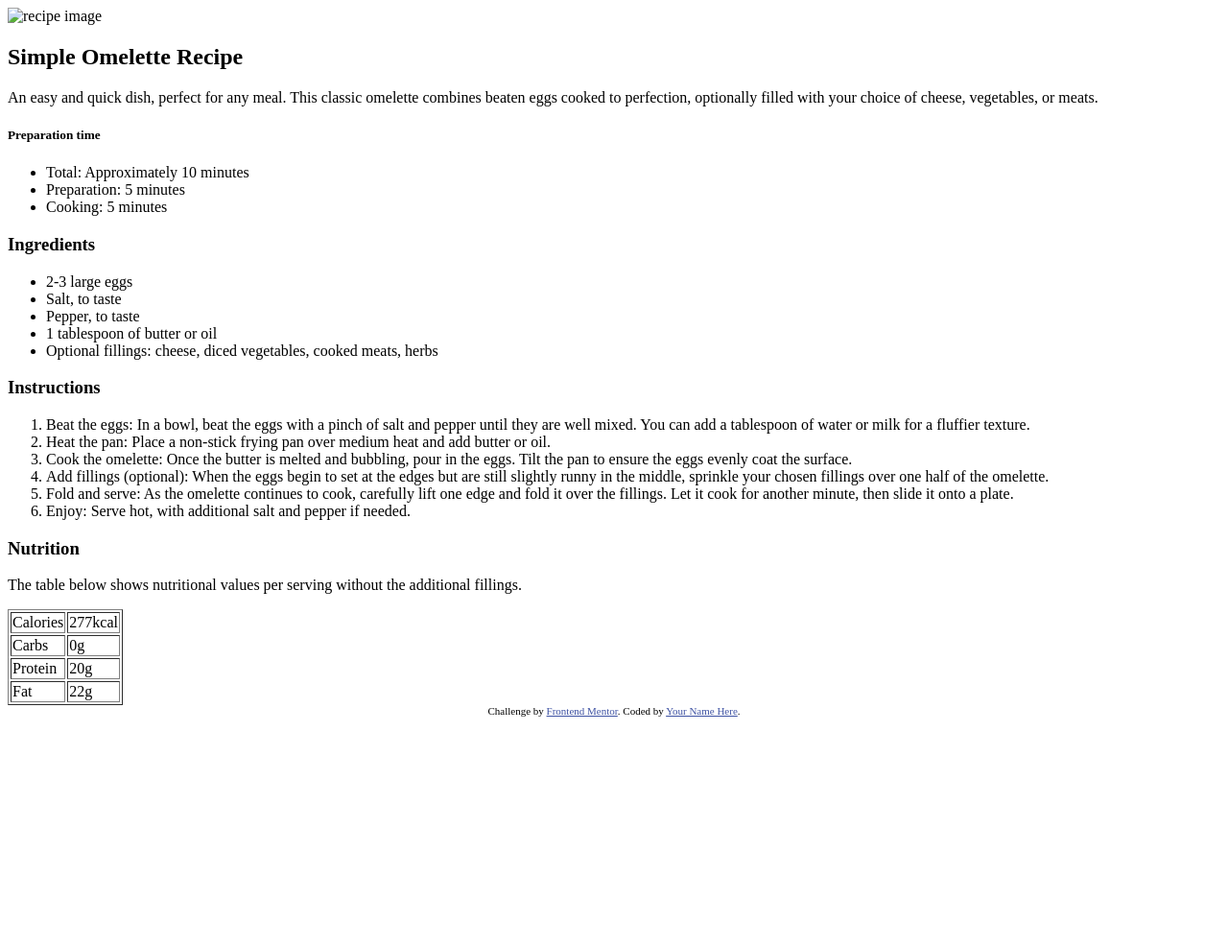
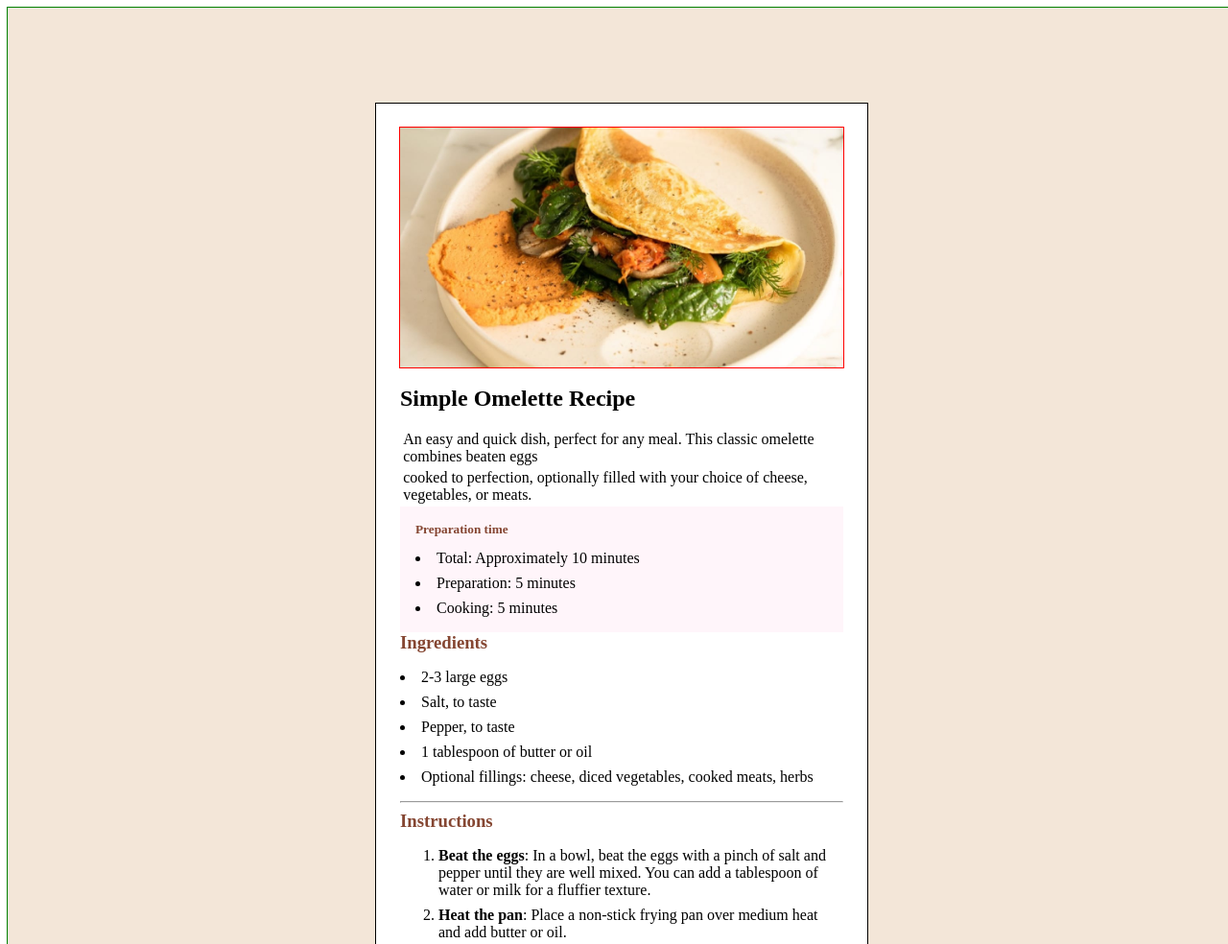
Before and after one commit to Tonye-Onuoha/Recipe-Page, a plain HTML site: page index.html in a window 1280 px wide. Shown: the top 984 px of the page at 96% size. Before the commit the page ends 800 px from the top, so only its background shows below. Drawn offline with Linux system fonts and the light colour scheme.

Commit message:
Added CSS file and modified index.html file

```diff
--- /dev/null
+++ b/css/styles.css
@@ -0,0 +1,78 @@
+html {
+    width: 100%;
+}
+
+body {
+    width: 100%;
+    height: 1500px;
+    font-size: 16px;
+}
+main {
+    width: 100%;
+    height: 100%;
+    background-color: hsl(30, 54%, 90%);
+    outline: 1px solid green;
+    display: flex;
+    justify-content: center;
+    align-items: center;
+}
+
+h3,
+h5 {
+    color: hsl(14, 45%, 36%);
+    margin: 0;
+}
+
+p {
+    margin: 0.2em;
+}
+
+.container {
+    background-color: hsl(0, 0%, 100%);
+    width: 40%;
+    outline: 1px solid #000000;
+    padding: 25px;
+    box-sizing: border-box;
+}
+
+.image-container {
+    outline: 1px solid red;
+    height: 250px;
+}
+
+img {
+    width: 100%;
+    height: 100%;
+    object-fit: cover;
+}
+
+.preparation-container {
+    padding: 1em;
+    box-sizing: border-box;
+    background-color: hsl(330, 100%, 98%);
+}
+
+.preparation-container > h5 {
+    margin-bottom: 1em;
+}
+
+.preparation-list {
+    list-style-position: inside;
+    margin: 0;
+    padding: 0;
+}
+
+.preparation-list li:last-child {
+    margin-bottom: 0;
+}
+
+.preparation-list li,
+.ingredients-list li,
+.instructions-list li {
+    margin-bottom: 0.5em;
+}
+
+.ingredients-list {
+    list-style-position: inside;
+    padding: 0;
+}
--- a/index.html
+++ b/index.html
@@ -6,6 +6,7 @@
     <!-- displays site properly based on user's device -->
 
     <link rel="icon" type="image/png" sizes="32x32" href="./assets/images/favicon-32x32.png" />
+    <link rel="stylesheet" href="css/styles.css" type="text/css" />
 
     <title>Frontend Mentor | Recipe page</title>
 
@@ -24,15 +25,13 @@
     <main>
       <div class="container">
         <div class="image-container">
-          <img src="#" alt="recipe image" />
+          <img src="assets/images/image-omelette.jpeg" alt="recipe image" />
         </div>
         <div class="description">
           <h2>Simple Omelette Recipe</h2>
-          <p>
-            An easy and quick dish, perfect for any meal. This classic omelette combines beaten eggs cooked to
-            perfection, optionally filled with your choice of cheese, vegetables, or meats.
-          </p>
-          <div class="preparation">
+          <p>An easy and quick dish, perfect for any meal. This classic omelette combines beaten eggs</p>
+          <p>cooked to perfection, optionally filled with your choice of cheese, vegetables, or meats.</p>
+          <div class="preparation-container">
             <h5>Preparation time</h5>
             <ul class="preparation-list">
               <li>Total: Approximately 10 minutes</li>
@@ -51,29 +50,31 @@
             <li>Optional fillings: cheese, diced vegetables, cooked meats, herbs</li>
           </ul>
         </div>
+        <hr />
         <div class="instructions">
           <h3>Instructions</h3>
           <ol class="instructions-list">
             <li>
-              Beat the eggs: In a bowl, beat the eggs with a pinch of salt and pepper until they are well mixed. You can
-              add a tablespoon of water or milk for a fluffier texture.
+              <b>Beat the eggs</b>: In a bowl, beat the eggs with a pinch of salt and pepper until they are well mixed.
+              You can add a tablespoon of water or milk for a fluffier texture.
             </li>
-            <li>Heat the pan: Place a non-stick frying pan over medium heat and add butter or oil.</li>
+            <li><b>Heat the pan</b>: Place a non-stick frying pan over medium heat and add butter or oil.</li>
             <li>
               Cook the omelette: Once the butter is melted and bubbling, pour in the eggs. Tilt the pan to ensure the
               eggs evenly coat the surface.
             </li>
             <li>
-              Add fillings (optional): When the eggs begin to set at the edges but are still slightly runny in the
-              middle, sprinkle your chosen fillings over one half of the omelette.
+              <b>Add fillings (optional)</b>: When the eggs begin to set at the edges but are still slightly runny in
+              the middle, sprinkle your chosen fillings over one half of the omelette.
             </li>
             <li>
-              Fold and serve: As the omelette continues to cook, carefully lift one edge and fold it over the fillings.
-              Let it cook for another minute, then slide it onto a plate.
+              <b>Fold and serve</b>: As the omelette continues to cook, carefully lift one edge and fold it over the
+              fillings. Let it cook for another minute, then slide it onto a plate.
             </li>
-            <li>Enjoy: Serve hot, with additional salt and pepper if needed.</li>
+            <li><b>Enjoy</b>: Serve hot, with additional salt and pepper if needed.</li>
           </ol>
         </div>
+        <hr />
         <div class="nutrition">
           <h3>Nutrition</h3>
           <p>The table below shows nutritional values per serving without the additional fillings.</p>
```
